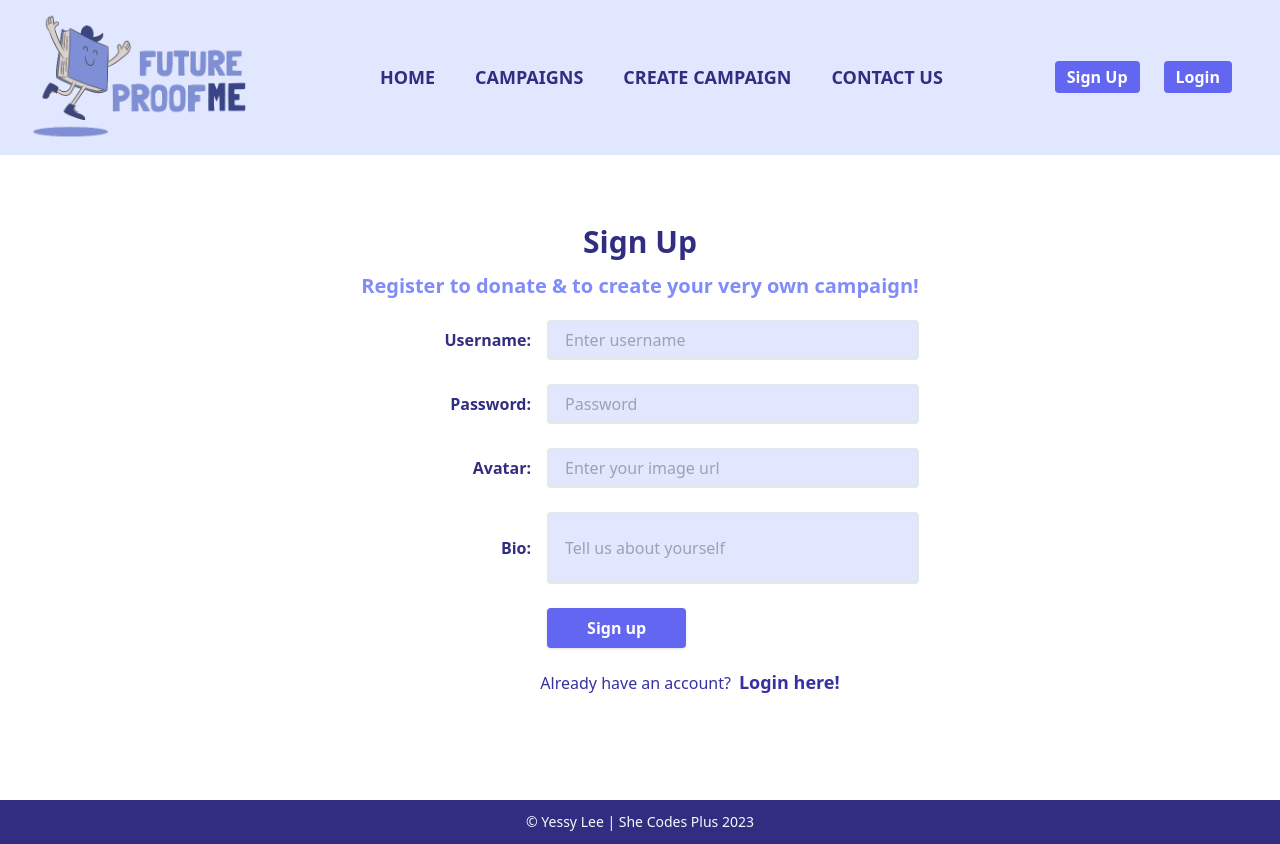
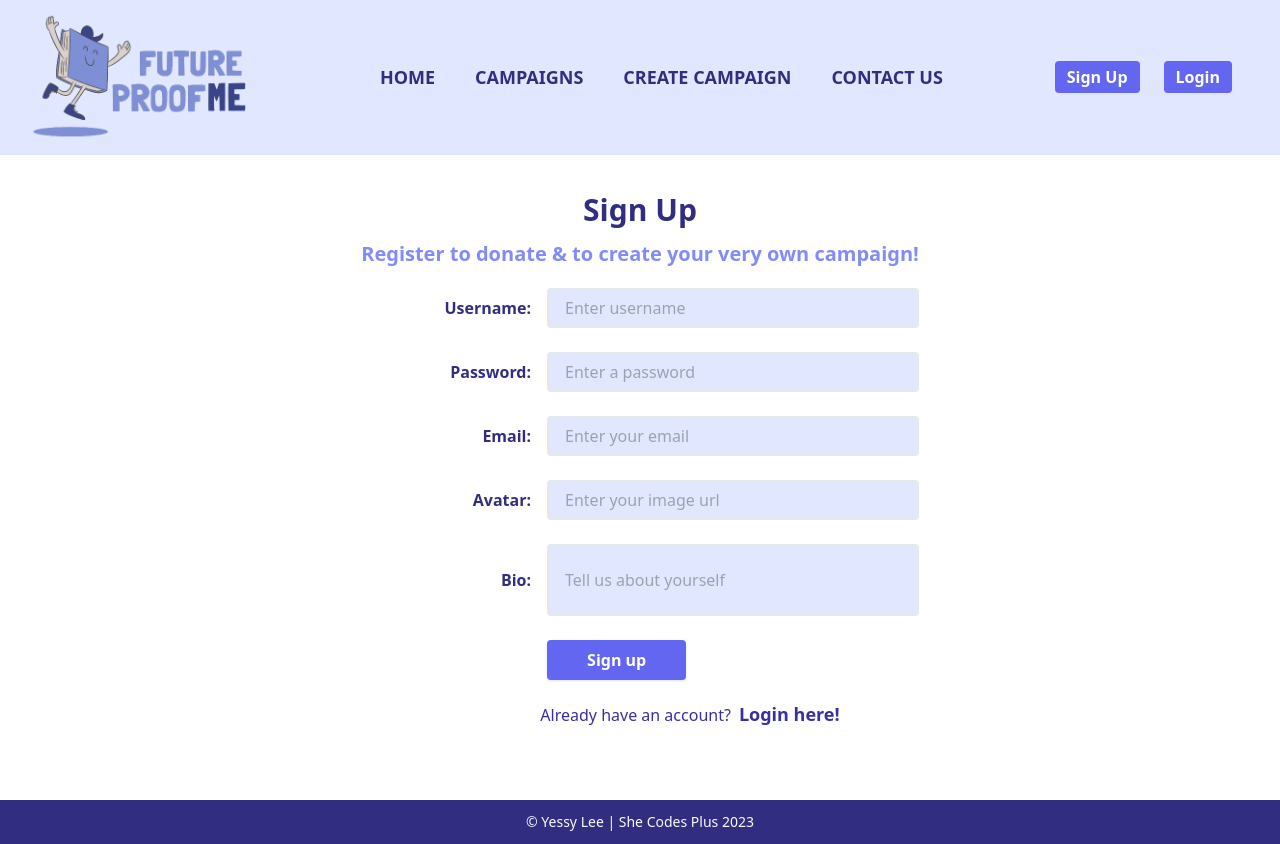
Before and after one commit to YessyLee/crowdfunding, a React (Vite) app: page /registration in a window 1280 px wide. Built offline with nearby package versions, Linux system fonts and the light colour scheme.

Commit message:
Added email label

```diff
--- a/src/components/RegistrationForm/RegistrationForm.jsx
+++ b/src/components/RegistrationForm/RegistrationForm.jsx
@@ -84,10 +84,28 @@ function RegistrationForm() {
         type="password"
         id="password"
         onChange={handleChange}
-        placeholder="Password"
+        placeholder="Enter a password"
         />
       </div>
     </div>
+
+    <div className="flex items-center mb-6">
+  <div className="md:w-1/3">
+    <label className="block text-indigo-900 font-bold md:text-right mb-1 md:mb-0 pr-4"
+htmlFor="email">Email:</label>
+  </div>
+
+  <div className="md:w-2/3">
+    <input className ="bg-indigo-100 appearance-none border-2
+    border-gray-200 rounded w-full py-2 px-4 text-gray-700
+    leading-tight focus:outline-none focus:bg-white focus:border-purple-500"
+    type="text"
+    id="email"
+    onChange={handleChange}
+    placeholder="Enter your email"
+    />
+  </div>
+</div>
 
     <div className="flex items-center mb-6">
       <div className="md:w-1/3">
```
